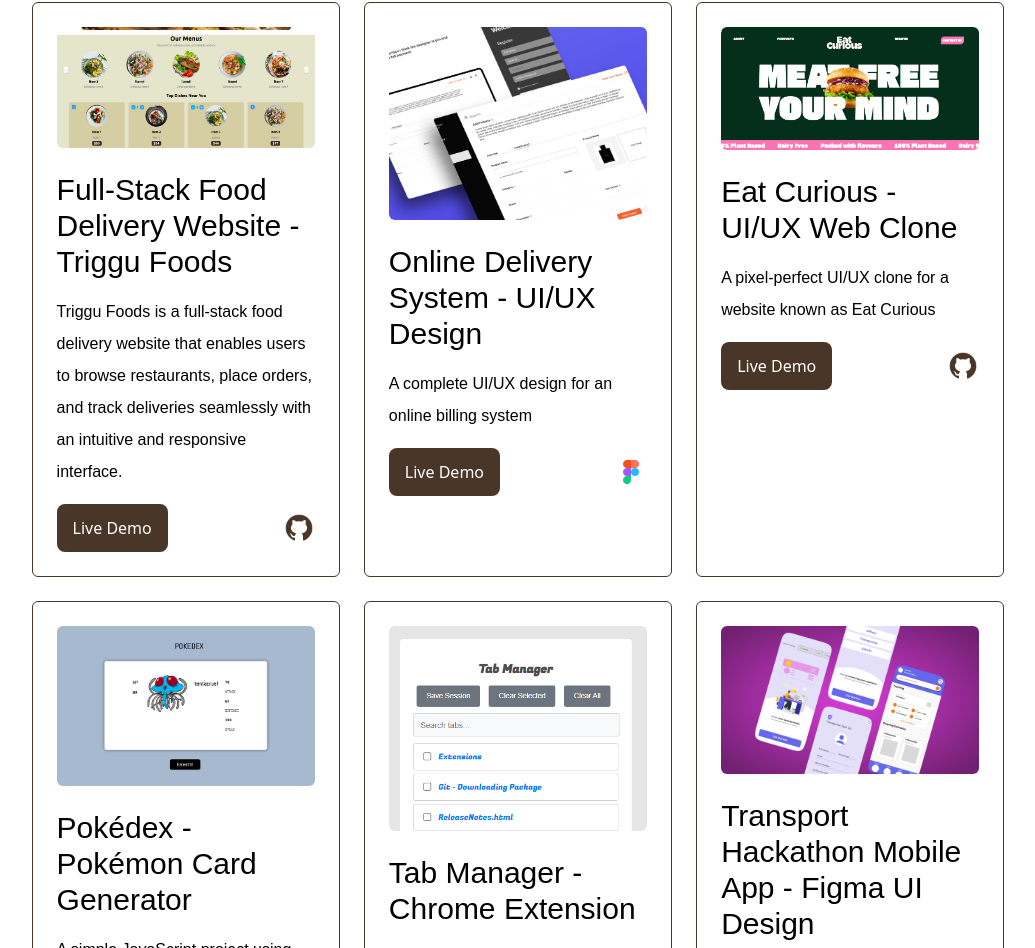
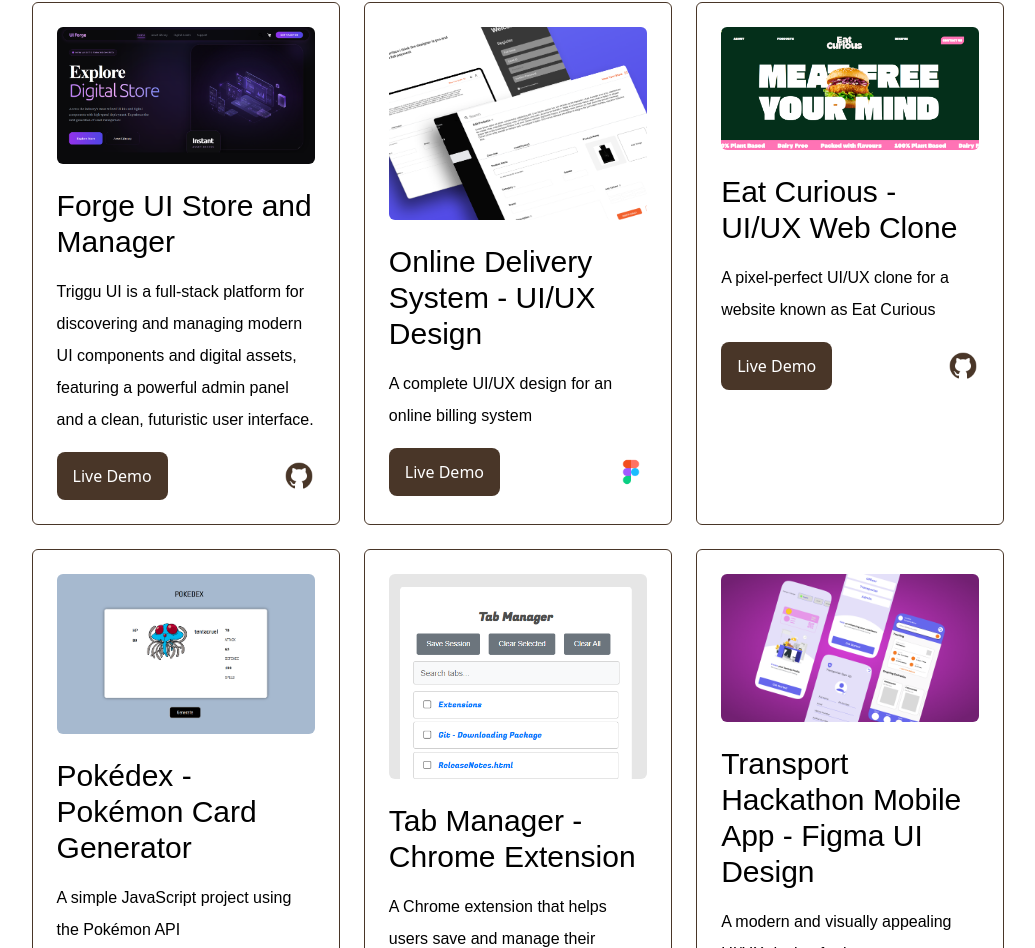
Before and after one commit to triggereddown/portfolio1, a Next.js app: page / in a window 1280 px wide. Shown: the part 2822-3770 px from the top of the page, without its empty margins (122-1157 px from the left). Built offline with nearby package versions, Linux system fonts and the light colour scheme; a web font is replaced by a local one.

Commit message:
Updated Forge Store

```diff
--- a/components/Work.jsx
+++ b/components/Work.jsx
@@ -219,10 +219,10 @@
   {
     id: 2,
     image: work_1,
-    title: "Full-Stack Food Delivery Website - Triggu Foods",
-    desc: "Triggu Foods is a full-stack food delivery website that enables users to browse restaurants, place orders, and track deliveries seamlessly with an intuitive and responsive interface.",
-    demo: "https://food-manager-frontend.onrender.com/",
-    repo: "https://github.com/triggereddown/Restaurant_Manager_app",
+    title: "Forge UI Store and Manager",
+    desc: "Triggu UI is a full-stack platform for discovering and managing modern UI components and digital assets, featuring a powerful admin panel and a clean, futuristic user interface.",
+    demo: "https://forge-ui-seven.vercel.app/",
+    repo: "https://github.com/triggereddown/UIStore",
   },
   {
     id: 3,
@@ -333,8 +333,8 @@
                     project.id === 3 || project.id === 7
                       ? figmaIcon
                       : isDarkMode
-                      ? githubIconDark
-                      : githubIcon
+                        ? githubIconDark
+                        : githubIcon
                   }
                   alt={
                     project.id === 6 || project.id === 2 ? "Figma" : "GitHub"
```
Also changed, not shown: assets/work-1.png.
